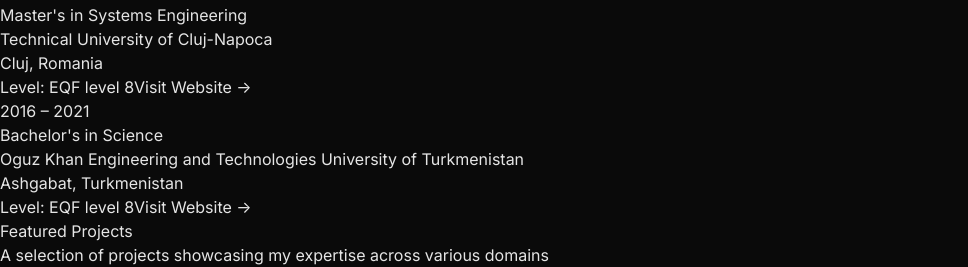
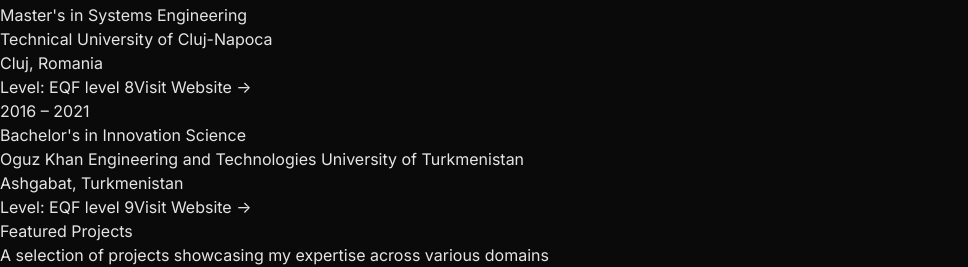
Before and after one commit to yagshy-ash/yagshy_ashyrov, a React (Vite) app: page / in a window 1280 px wide. Shown: the part 8307-8574 px from the top of the page, without its empty margins (0-968 px from the left). Built offline with nearby package versions, Linux system fonts and the light colour scheme.

Commit message:
content changes

```diff
--- a/src/components/Education.jsx
+++ b/src/components/Education.jsx
@@ -10,12 +10,12 @@
       color: 'blue',
     },
     {
-      degree: "Bachelor's in Science",
+      degree: "Bachelor's in Innovation Science",
       university: 'Oguz Khan Engineering and Technologies University of Turkmenistan',
       location: 'Ashgabat, Turkmenistan',
       period: '2016 – 2021',
-      level: 'EQF level 8',
-      website: 'https://www.iau-hesd.net/university/oguz-han-engineering-and-technology-university-turkmenistan',
+      level: 'EQF level 9',
+      website: 'https://etut.edu.tm/',
       color: 'purple',
     },
   ]
```
